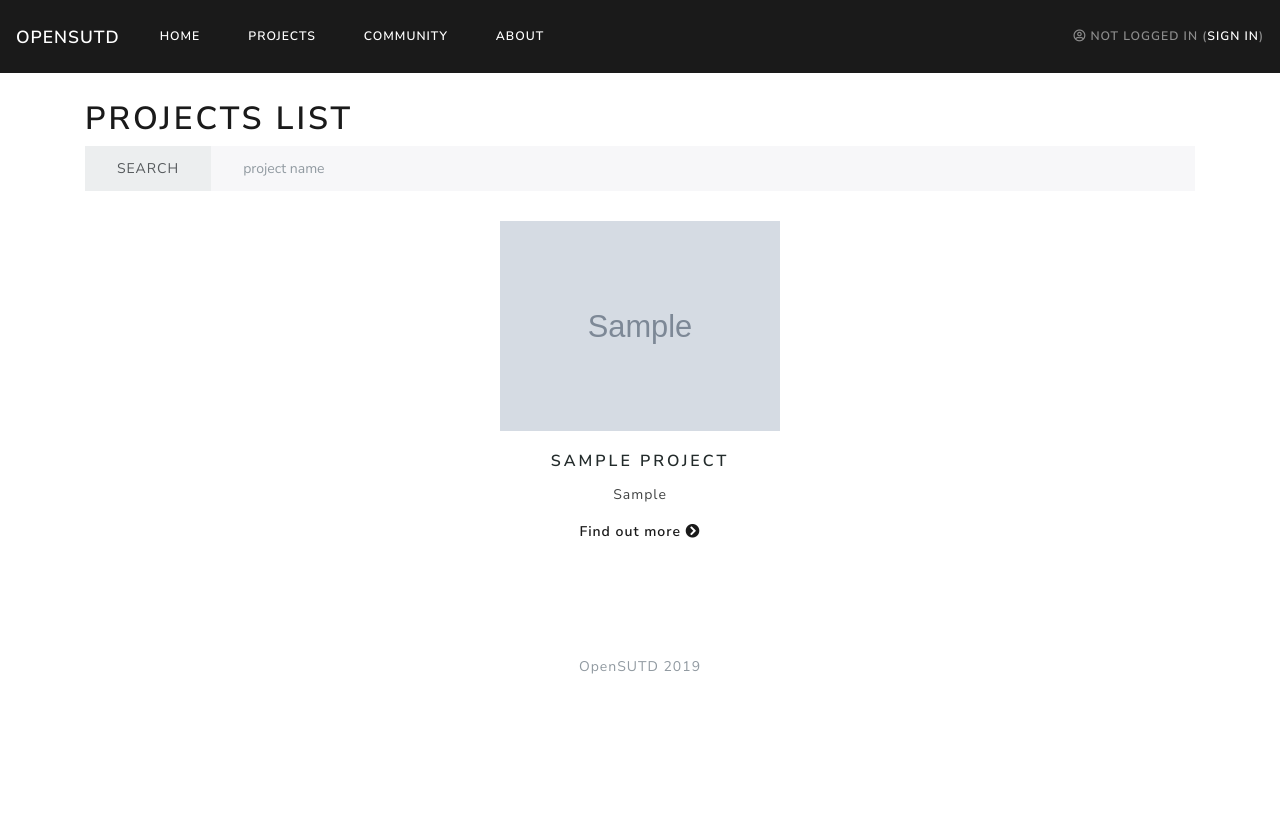
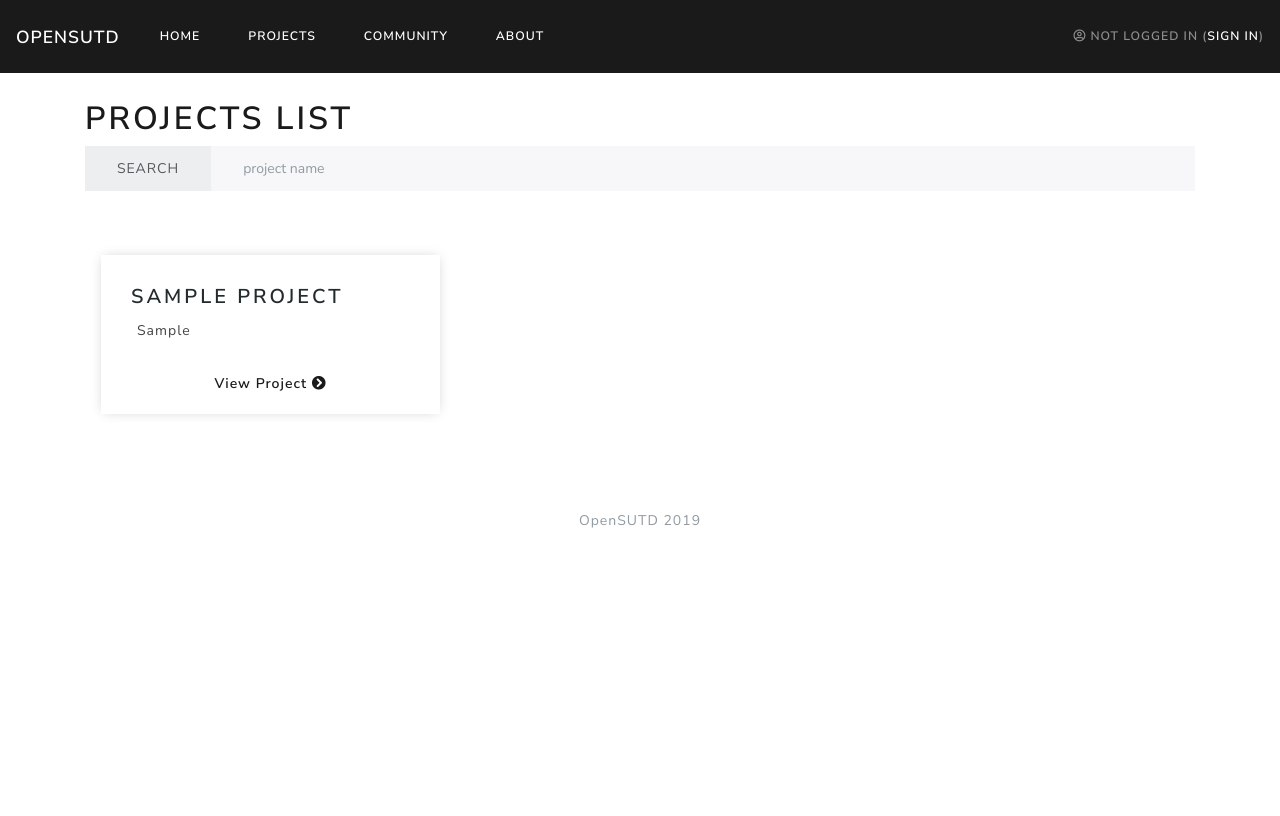
Before and after one commit to OpenSUTD/web-platform-prototype, a Django app: template projects/templates/projects/list.html in a window 1280 px wide. Shown: the top 816 px of the page. Run offline with Django 3.2, Linux system fonts and the light colour scheme; the template is opened without the code that fills it: values that come from a table or form of the project are taken from there, others are empty; tables that the repository leaves empty hold one stand-in row (values such as "Sample post"); grey boxes marked "Sample" are stand-in pictures; some libraries are stand-ins or nearby versions.

Commit message:
updated Project list UI

```diff
--- a/projects/templates/projects/list.html
+++ b/projects/templates/projects/list.html
@@ -9,23 +9,37 @@
     <input type="text" class="form-control" placeholder="project name" aria-label="Username"
         aria-describedby="basic-addon1">
 </div>
-{% if projects_list %}
-<!-- start iteration -->
-<div style="text-align: center;">
+<div class="row" style="padding: 1rem">
+    {% if projects_list %}
+    <!-- start iteration -->
     {% for project_item in projects_list.all %}
-    <div class="card" style="display:inline-table;width:20em;height:20em;margin:1em;padding-bottom:0px;">
-        <img src="{{ project_item.featured_image }}" class="card-img-top">
-        <div class="card-body">
-            <h5 class="card-title">{{ project_item.title }}</h5>
-            <p class="card-text">{{ project_item.caption }}</p>
-            <a href="{{ project_item.project_uid }}/" class="card-link">Find out more <i
-                    class="fas fa-chevron-circle-right"></i></a>
+    <div class="col-sm-4" style="margin-top: 2rem">
+            <div class="project-card-sm">
+                <!-- <img src="{{ project_item.featured_image }}" class="card-img-top"> -->
+                <div class="card-body">
+                    <h4 class="card-title">{{ project_item.title }}</h4>
+                    <p class="card-text">{{ project_item.caption }}</p>
+                    <div class="row" style="display: flex; justify-content: space-around">
+                        <a href="{{ project_item.project_uid }}/" class="card-link">
+                            View Project <i class="fas fa-chevron-circle-right"></i></a>
+                    </div>
+                </div>
+            </div>
         </div>
-    </div>
     {% endfor %}
+    {% else %}
+    <p>Error! No projects are available.</p>
+    {% endif %}
 </div>
-{% else %}
-<p>Error! No projects are available.</p>
-{% endif %}
 
 {% endblock %}
+
+<!-- <div class="card" style="display:inline-table;width:20em;height:20em;margin:1em;padding-bottom:0px;">
+    <img src="{{ project_item.featured_image }}" class="card-img-top">
+    <div class="card-body">
+        <h5 class="card-title">{{ project_item.title }}</h5>
+        <p class="card-text">{{ project_item.caption }}</p>
+        <a href="{{ project_item.project_uid }}/" class="card-link">Find out more <i
+                class="fas fa-chevron-circle-right"></i></a>
+    </div>
+</div> -->
```
